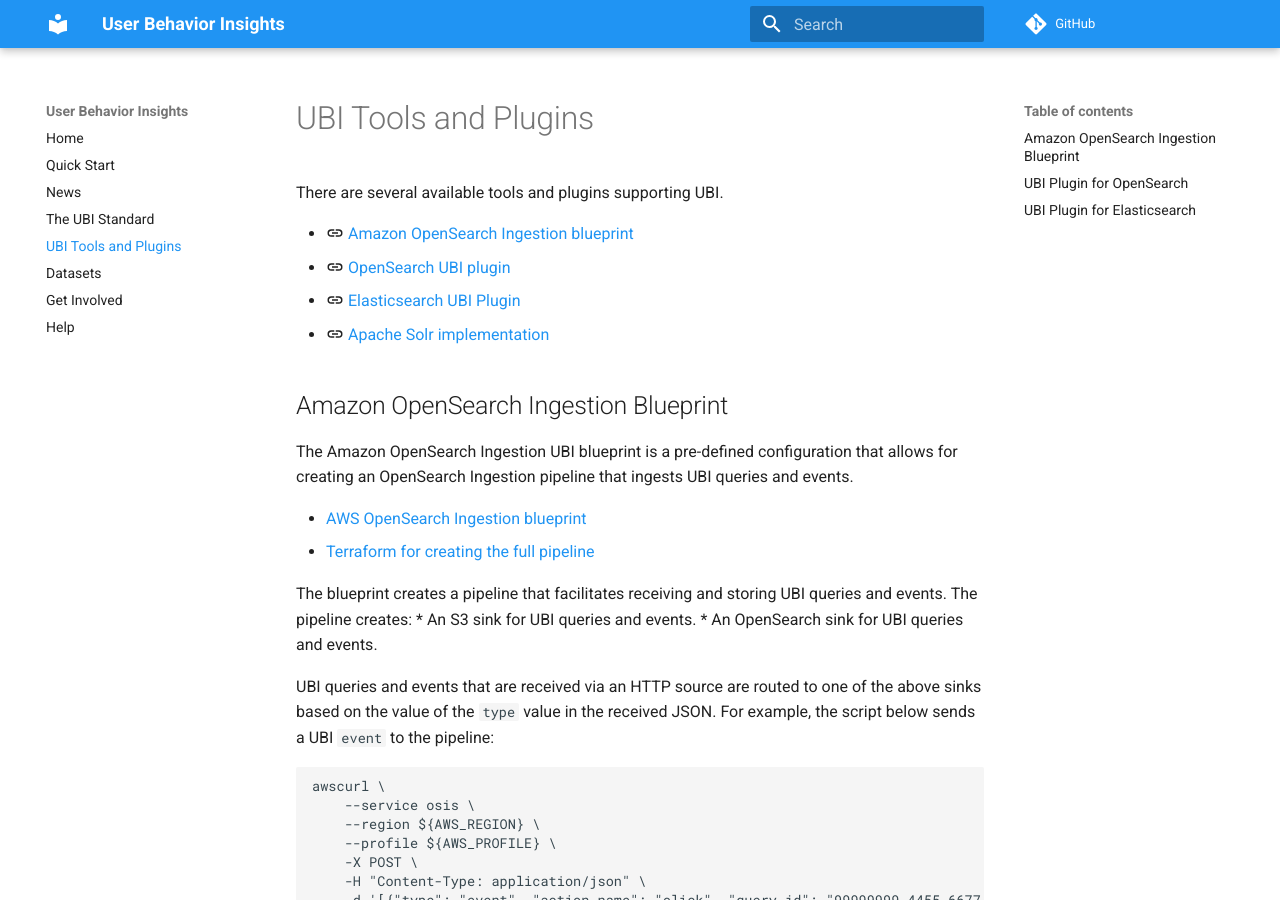
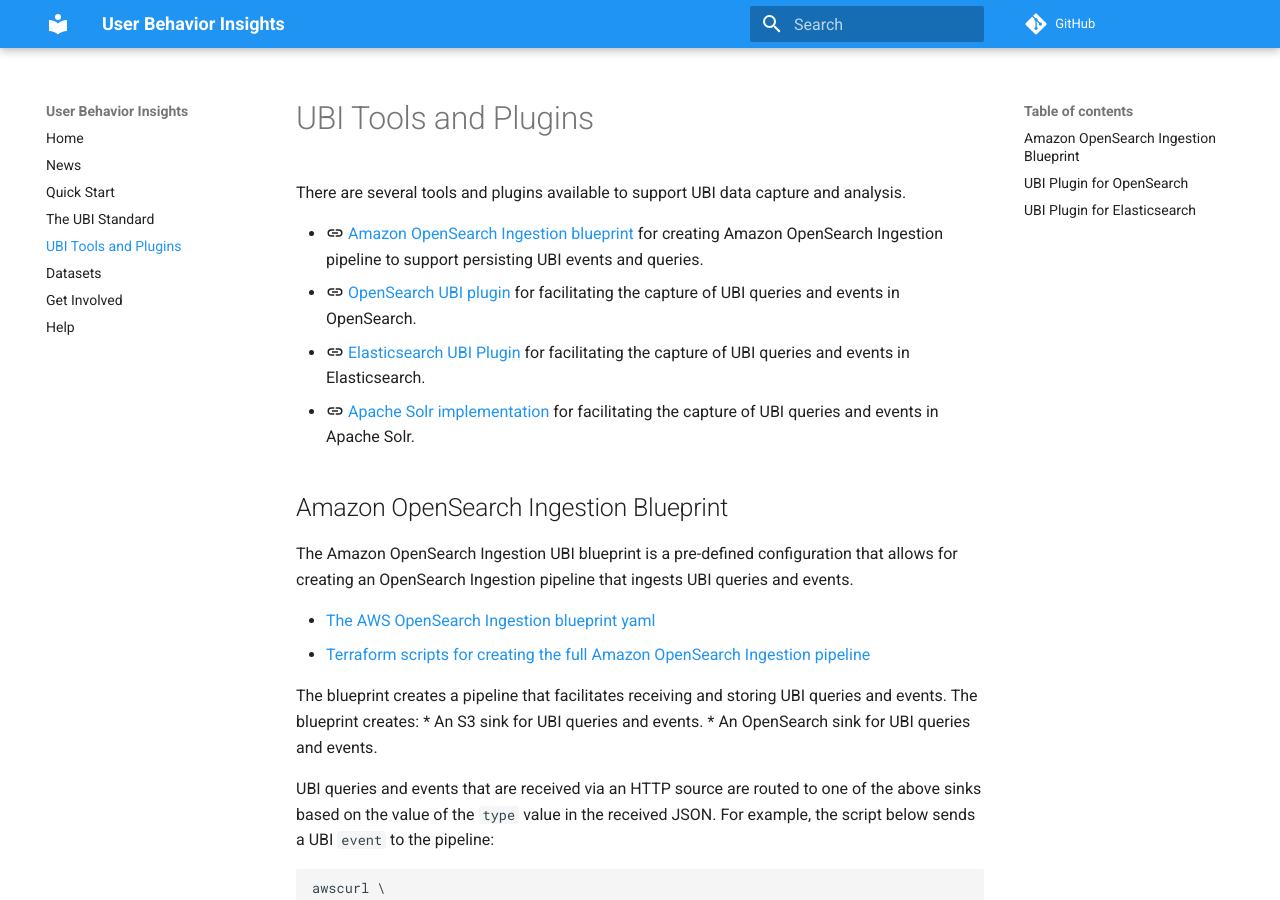
Before and after one commit to o19s/ubi-website, an MkDocs documentation site: the page built from docs/tools.md, in a window 1280 px wide and 900 px high. Built offline with MkDocs 1.6.1 and Material for MkDocs 9.7.7, drawn with Linux system fonts in a browser that asks for light colours; comment, search, counter and statistics services are not loaded.

Commit message:
Adding OSI docs.

```diff
--- a/docs/tools.md
+++ b/docs/tools.md
@@ -1,20 +1,20 @@
 # UBI Tools and Plugins
 
-There are several available tools and plugins supporting UBI.
+There are several tools and plugins available to support UBI data capture and analysis.
 
-* :material-link: [Amazon OpenSearch Ingestion blueprint](#amazon-opensearch-ingestion-blueprint)
-* :material-link: [OpenSearch UBI plugin](#ubi-plugin-for-opensearch)
-* :material-link: [Elasticsearch UBI Plugin](#ubi-plugin-for-elasticsearch)
-* :material-link: [Apache Solr implementation](https://github.com/apache/solr/pull/2452)
+* :material-link: [Amazon OpenSearch Ingestion blueprint](#amazon-opensearch-ingestion-blueprint) for creating Amazon OpenSearch Ingestion pipeline to support persisting UBI events and queries.
+* :material-link: [OpenSearch UBI plugin](#ubi-plugin-for-opensearch) for facilitating the capture of UBI queries and events in OpenSearch.
+* :material-link: [Elasticsearch UBI Plugin](#ubi-plugin-for-elasticsearch) for facilitating the capture of UBI queries and events in Elasticsearch.
+* :material-link: [Apache Solr implementation](https://github.com/apache/solr/pull/2452) for facilitating the capture of UBI queries and events in Apache Solr.
 
 ## Amazon OpenSearch Ingestion Blueprint
 
 The Amazon OpenSearch Ingestion UBI blueprint is a pre-defined configuration that allows for creating an OpenSearch Ingestion pipeline that ingests UBI queries and events.
 
-* [AWS OpenSearch Ingestion blueprint](https://github.com/o19s/opensearch-search-quality-evaluation/blob/main/osi/blueprint.yaml)
-* [Terraform for creating the full pipeline](https://github.com/o19s/opensearch-search-quality-evaluation/tree/main/osi)
+* [The AWS OpenSearch Ingestion blueprint yaml](https://github.com/o19s/opensearch-search-quality-evaluation/blob/main/osi/blueprint.yaml)
+* [Terraform scripts for creating the full Amazon OpenSearch Ingestion pipeline](https://github.com/o19s/opensearch-search-quality-evaluation/tree/main/osi)
 
-The blueprint creates a pipeline that facilitates receiving and storing UBI queries and events. The pipeline creates:
+The blueprint creates a pipeline that facilitates receiving and storing UBI queries and events. The blueprint creates:
 * An S3 sink for UBI queries and events.
 * An OpenSearch sink for UBI queries and events.
 
--- a/mkdocs.yml
+++ b/mkdocs.yml
@@ -6,8 +6,8 @@
     primary: blue
 nav:
   - Home: index.md
+  - News: news.md
   - Quick Start: quickstart.md
-  - News: news.md
   - The UBI Standard: standard.md
   - UBI Tools and Plugins: tools.md
   - Datasets: datasets.md
```
Also changed, not shown: docs/news.md (+4 -0 lines).
